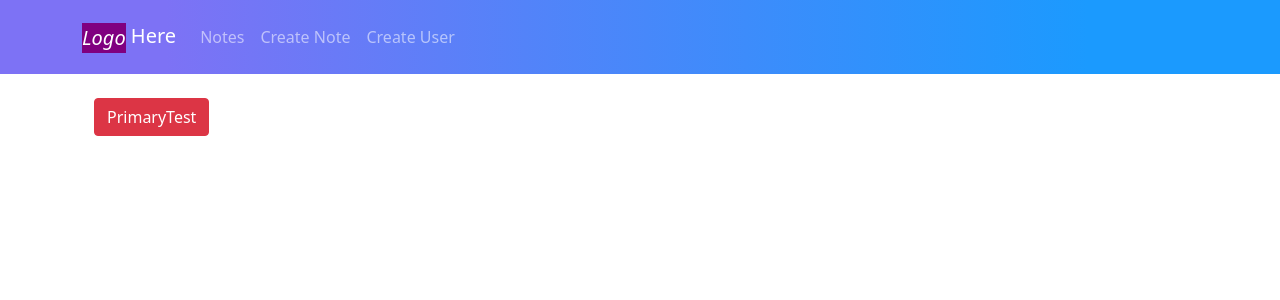
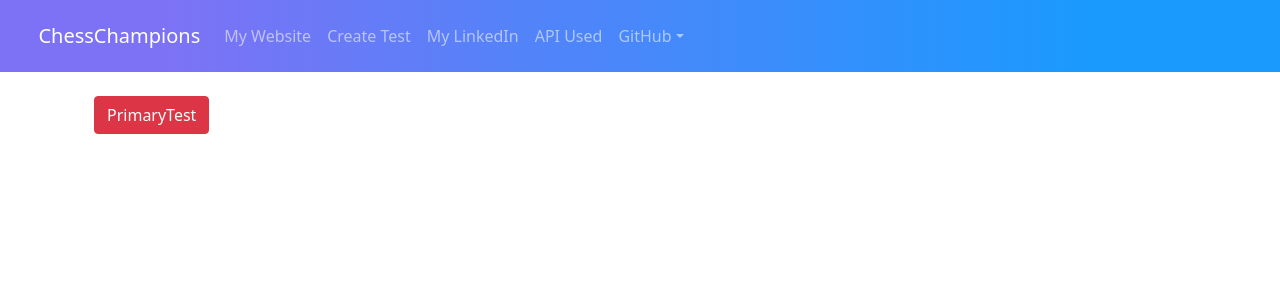
Before and after one commit to MikeNotu/second-bateman, a React (Create React App) app: page / in a window 1280 px wide. Shown: the top 300 px of the page. Built offline with nearby package versions, Linux system fonts and the light colour scheme.

Commit message:
Navbar design and working Navbar completed, but I need to merge them

```diff
--- a/package.json
+++ b/package.json
@@ -12,6 +12,7 @@
     "react-dom": "^17.0.2",
     "react-router-dom": "^5.3.0",
     "react-scripts": "4.0.3",
+    "reactstrap": "^9.0.1",
     "web-vitals": "^1.0.1"
   },
   "scripts": {
--- a/src/App.js
+++ b/src/App.js
@@ -2,15 +2,16 @@ import React from 'react';
 import 'bootstrap/dist/css/bootstrap.min.css'
 import { BrowserRouter as Router, Route } from 'react-router-dom'
 import Navigation from './components/Navigation'
-
 import Page from './Page'
 import Testo from './components/Testo'
 import './App.css';
+import NavBar2 from './components/NavBar2';
 
 function App() {
   return (
     <Router>
-      <Navigation />
+      {/* <Navigation /> */}
+      <NavBar2/>
       <div className="container p-4">
         <Route path="/" exact component={Page} />
         <Route path="/testo" exact component={Testo} />
--- /dev/null
+++ b/src/components/NavBar2.js
@@ -0,0 +1,76 @@
+import React, { useState } from "react"
+import { Link } from 'react-router-dom'
+import {
+  Collapse,
+  Navbar,
+  NavbarToggler,
+  NavbarBrand,
+  Nav,
+  NavItem,
+  NavLink,
+  UncontrolledDropdown,
+  DropdownToggle,
+  DropdownMenu,
+  DropdownItem,
+  //   NavbarText,
+} from "reactstrap"
+
+const NavBar2 = (props) => {
+  const [isOpen, setIsOpen] = useState(false)
+
+  const toggle = () => setIsOpen(!isOpen)
+
+  return (
+    <div>
+      <Navbar light expand="md" className="navbar navbar-expand-lg navbar-dark bg-dark p-3 navbar-color">
+        <NavbarBrand href="/chess-champions/">
+          &nbsp;&nbsp;ChessChampions
+        </NavbarBrand>
+        <NavbarToggler onClick={toggle} />
+        <Collapse isOpen={isOpen} navbar>
+          <Nav className="mr-auto" navbar>
+            <NavItem>
+              <NavLink href="https://bateman.studio/">My Website</NavLink>
+            </NavItem>
+            <NavItem>
+            <li className="nav-item">
+                                <Link to="/testo" className="nav-link">Create Test</Link>
+                            </li>
+            </NavItem>
+            <NavItem>
+              <NavLink href="https://www.linkedin.com/in/michael-bateman-979695194/">
+                My LinkedIn
+              </NavLink>
+            </NavItem>
+            <NavItem>
+              <NavLink href="https://www.chess.com/news/view/published-data-api">
+                API Used
+              </NavLink>
+            </NavItem>
+            <UncontrolledDropdown nav inNavbar>
+              <DropdownToggle nav caret>
+                GitHub
+              </DropdownToggle>
+              <DropdownMenu right>
+                <DropdownItem
+                  href="https://github.com/MikeNotu"
+                  className="dark-text"
+                >
+                  My GitHub
+                </DropdownItem>
+                <DropdownItem
+                  href="https://github.com/MikeNotu/chess-champions"
+                  className="dark-text"
+                >
+                  This Project's Repository
+                </DropdownItem>{" "}
+              </DropdownMenu>
+            </UncontrolledDropdown>
+          </Nav>
+        </Collapse>
+      </Navbar>
+    </div>
+  )
+}
+
+export default NavBar2
```
Also changed, not shown: 2 other files (tests, documents, lock files or other folders).
